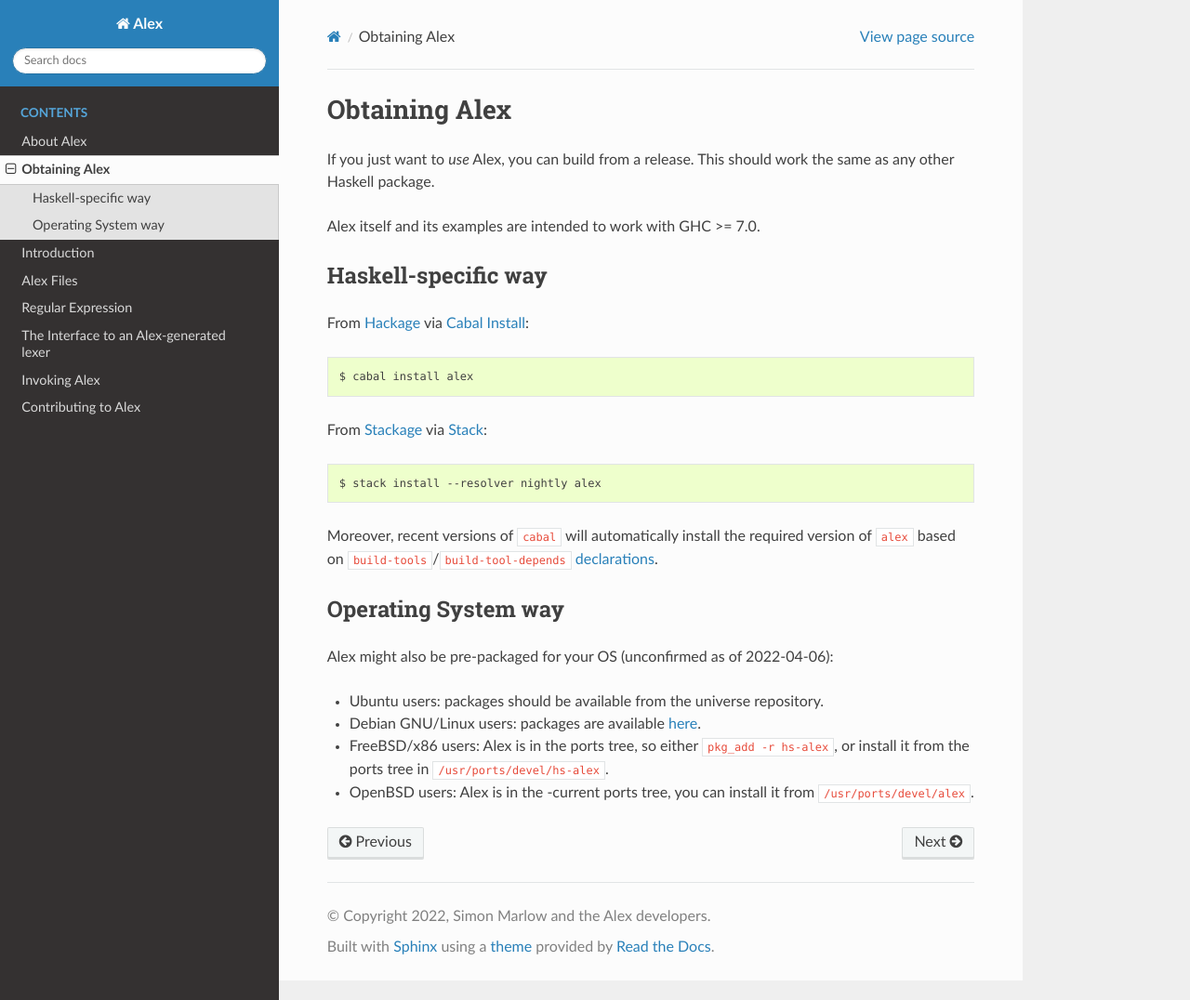
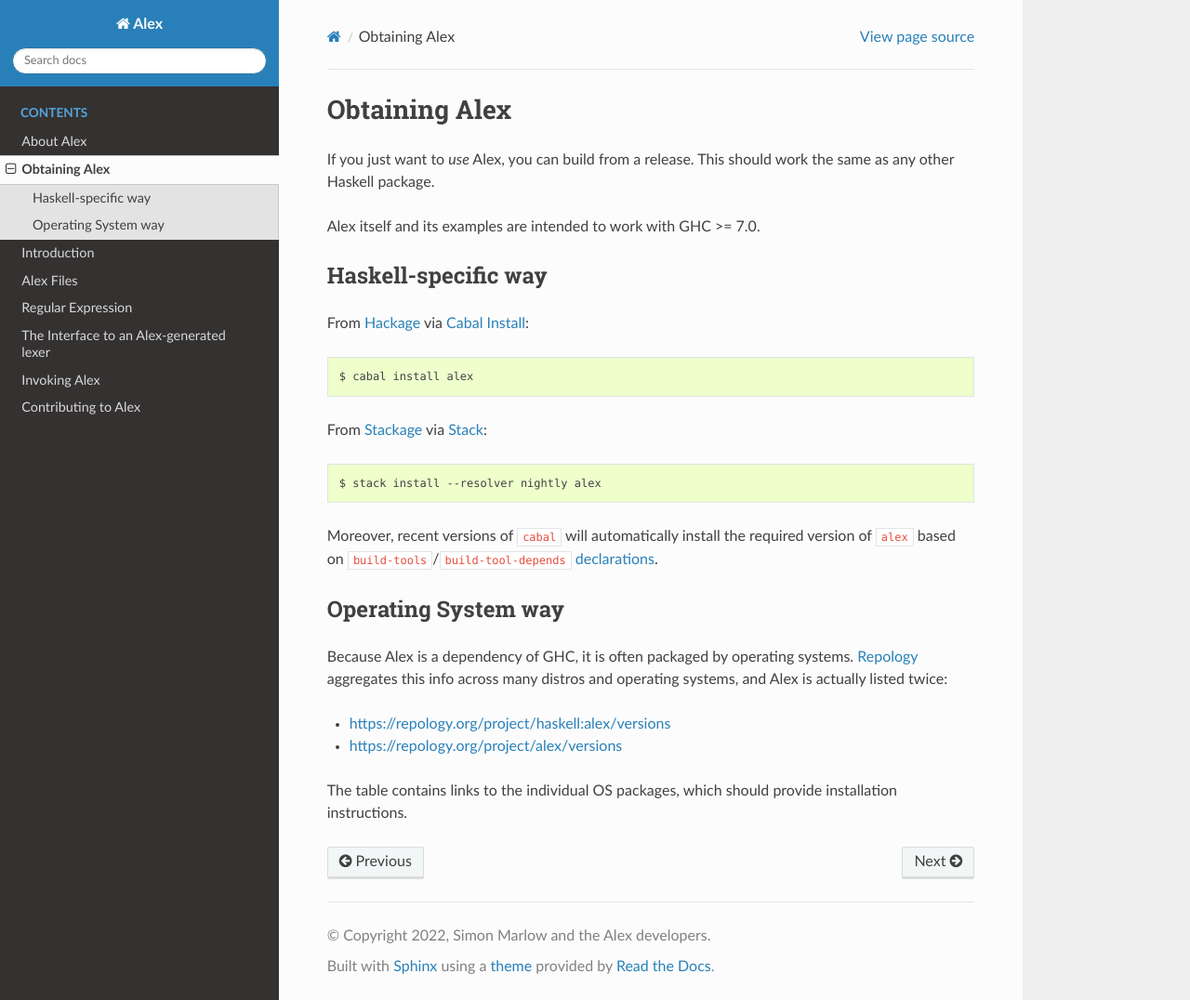
Before and after one commit to haskell/alex, a Sphinx documentation site: the page built from doc/obtaining.rst, in a window 1280 px wide and 1076 px high. Shown: the whole window at 93% size. Built offline with Sphinx 7.4.7 and the Read the Docs theme 2.0.0, drawn with Linux system fonts in a browser that asks for light colours.

Commit message:
docs: Replace probably out-of-date OS package info with Repology

```diff
--- a/doc/obtaining.rst
+++ b/doc/obtaining.rst
@@ -26,10 +26,10 @@
 Operating System way
 --------------------
 
-Alex might also be pre-packaged for your OS (unconfirmed as of 2022-04-06):
+Because Alex is a dependency of GHC, it is often packaged by operating systems.
+`Repology <https://repology.org>`__ aggregates this info across many distros and operating systems, and Alex is actually listed twice:
 
-- Ubuntu users: packages should be available from the universe repository.
-- Debian GNU/Linux users: packages are available `here <http://packages.debian.org/alex>`__.
-- FreeBSD/x86 users: Alex is in the ports tree, so either ``pkg_add -r hs-alex``,
-  or install it from the ports tree in ``/usr/ports/devel/hs-alex``.
-- OpenBSD users: Alex is in the -current ports tree, you can install it from ``/usr/ports/devel/alex``.
+- https://repology.org/project/haskell:alex/versions
+- https://repology.org/project/alex/versions
+
+The table contains links to the individual OS packages, which should provide installation instructions.
```
